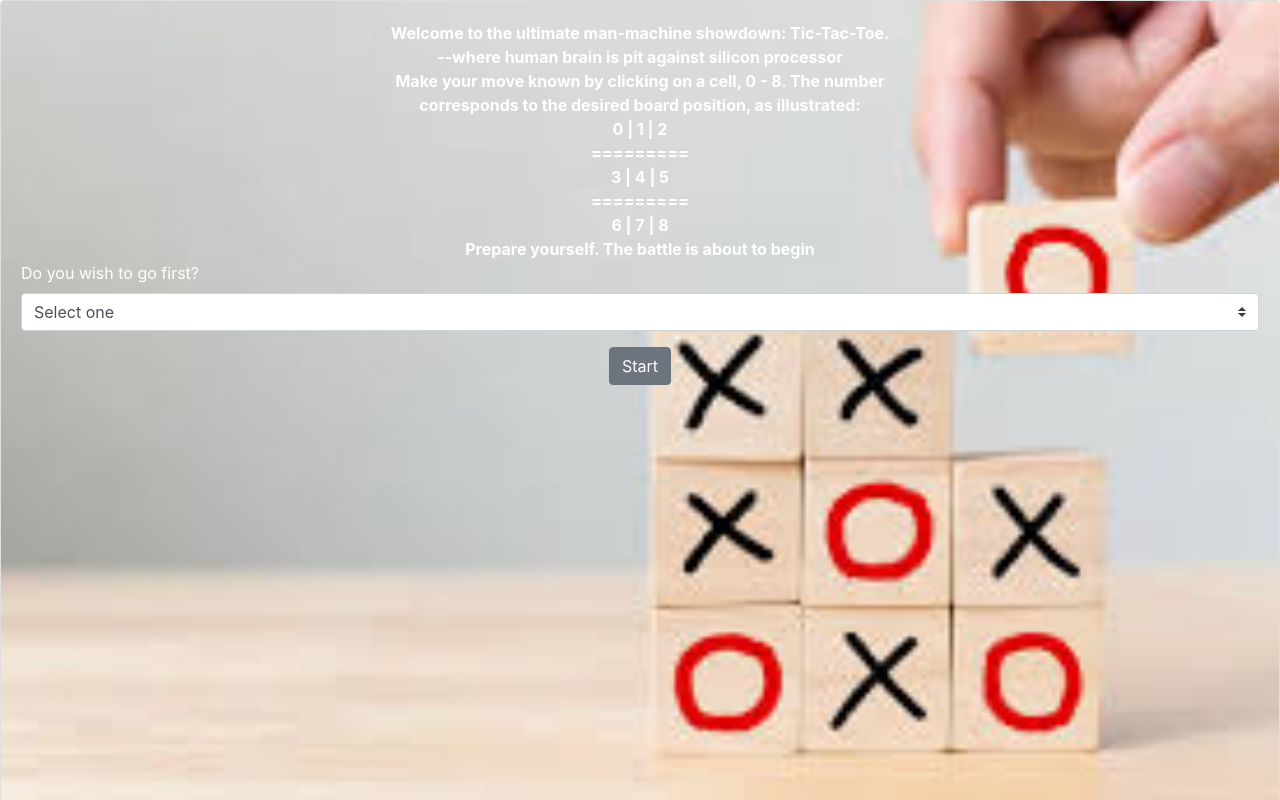
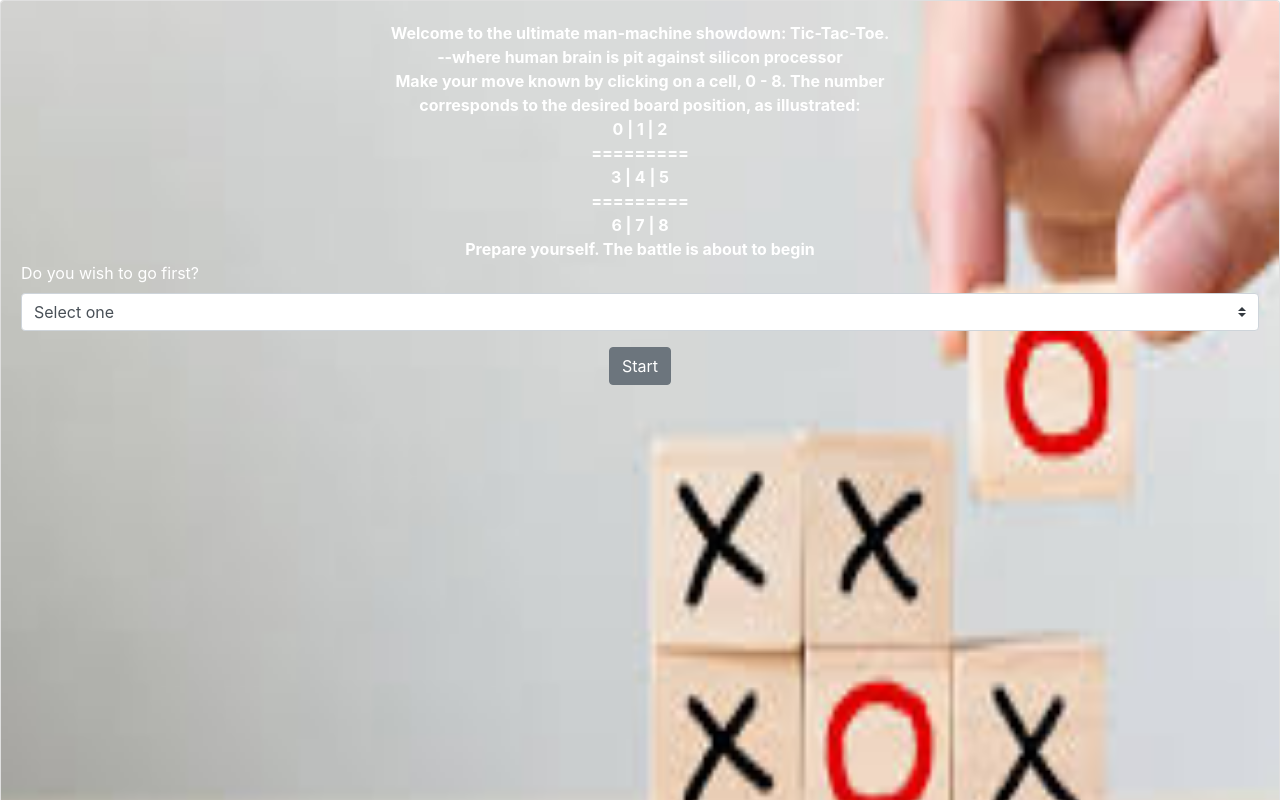
Before and after one commit to D4C-lolu/Tic_Tac_Toe, a plain HTML site: page index.html in a window 1280 px wide. Both pictures are taken after typing "Sample" into the empty fields and a click on the button "Proceed". Shown: the top 800 px of the page. Drawn offline with nearby package versions, Linux system fonts and the light colour scheme.

Commit message:
fourth time lucky

```diff
--- a/index.html
+++ b/index.html
@@ -11,7 +11,7 @@
   </head>
   <body>
       <div class="card text-white " id="mycard">
-        <img class="card-img-top img-fluid" src="gameimage.jpg" alt="card image">
+        <img class="card-img-top" src="gameimage.jpg" alt="card image">
         <div class="card-img-overlay" id="card">
             <div class="card-header d-4 mx-auto text-center" id="header"></div>
 
--- a/style.css
+++ b/style.css
@@ -10,9 +10,9 @@
 }
 
 .card-img-top{
-    width:100%;
-    height:100%;
-    object-fit:cover;
+    width:100vw;
+    height:150vh;
+
 }
 
 
```
